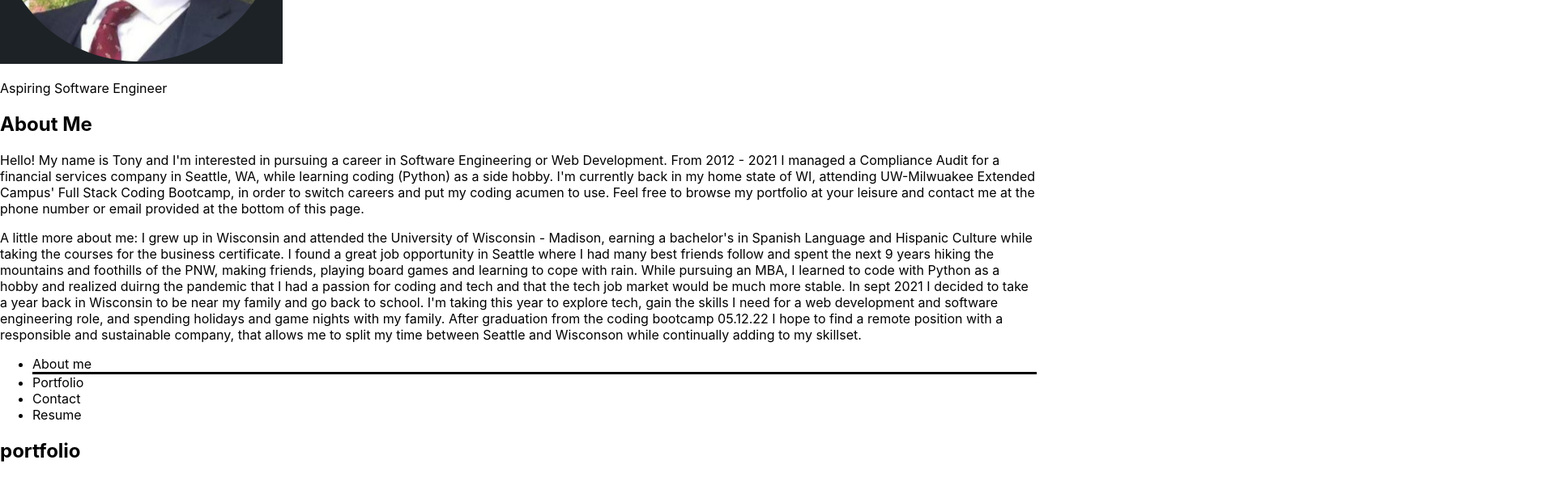
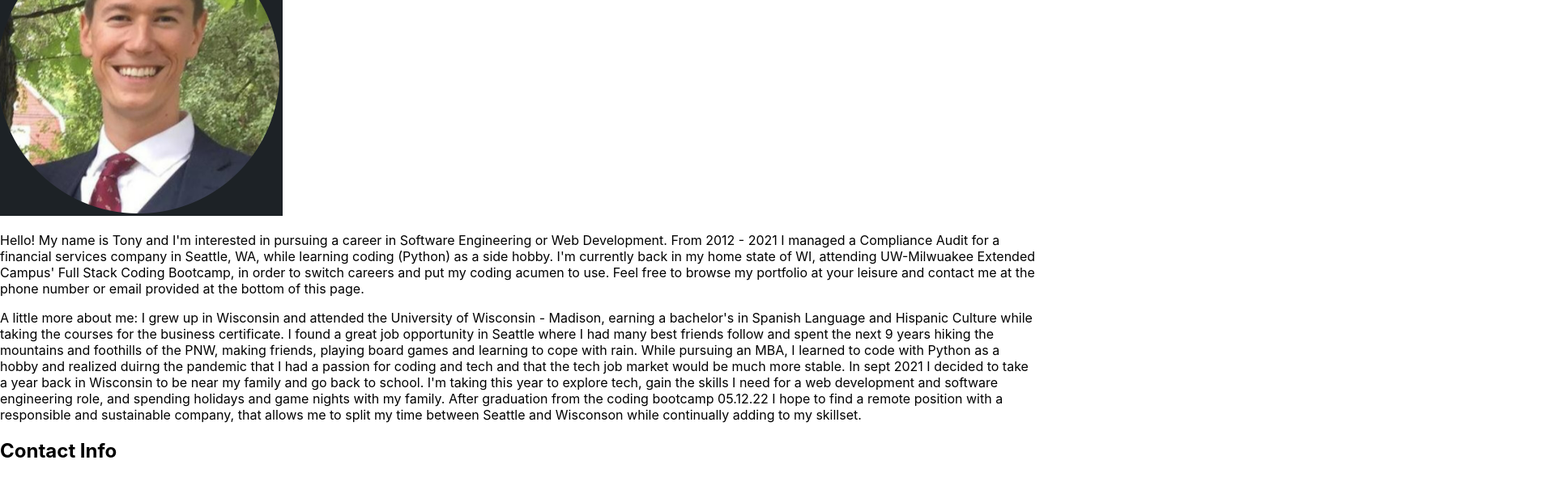
Before and after one commit to alinz07/t-linz-web-engineer, a React (Create React App) app: page / in a window 1280 px wide. Shown: the part 360-950 px from the top of the page at 81% size, 1920 px wide, since content can reach past the window. Built offline with nearby package versions, Linux system fonts and the light colour scheme.

Commit message:
add about component and conditionally render components  based on nav menu selection

```diff
--- a/src/App.js
+++ b/src/App.js
@@ -1,9 +1,9 @@
 import React, { useState } from "react";
 import Header from "./components/Header";
-import Nav from "./components/Nav";
+import About from "./components/About";
+import Footer from "./components/Footer";
 import Project from "./components/Project";
-// import Footer from "./components/Footer";
-import ContactForm from "./components/Contact";
+import Contact from "./components/Contact";
 
 function App() {
     const [contactSelected, setContactSelected] = useState(false);
@@ -17,16 +17,18 @@ function App() {
 
     return (
         <div>
-            <Header></Header>
-            <Nav
+            <Header
                 navOptions={navOptions}
                 setCurrentNav={setCurrentNav}
                 currentNav={currentNav}
                 contactSelected={contactSelected}
                 setContactSelected={setContactSelected}
-            ></Nav>
-            <Project></Project>
-            <ContactForm></ContactForm>
+            ></Header>
+            {currentNav.name === "About me" && <About></About>}
+            {currentNav.name === "Portfolio" && <Project></Project>}
+            {currentNav.name === "Contact" && <Contact></Contact>}
+            {currentNav.name === "Resume" && <p>resume</p>}
+            <Footer></Footer>
         </div>
     );
 }
--- /dev/null
+++ b/src/components/About/index.js
@@ -0,0 +1,55 @@
+import React from "react";
+
+function About() {
+    return (
+        <section className="body-section" id="about-me">
+            <h2 className="section-title">About Me</h2>
+
+            <img
+                src={require("../../assets/Profile Picture.PNG")}
+                alt="me, Tony Linz"
+                key="profile-picture"
+            />
+
+            <div>
+                <p>
+                    Hello! My name is Tony and I'm interested in pursuing a
+                    career in Software Engineering or Web Development. From 2012
+                    - 2021 I managed a Compliance Audit for a financial services
+                    company in Seattle, WA, while learning coding (Python) as a
+                    side hobby. I'm currently back in my home state of WI,
+                    attending UW-Milwuakee Extended Campus' Full Stack Coding
+                    Bootcamp, in order to switch careers and put my coding
+                    acumen to use. Feel free to browse my portfolio at your
+                    leisure and contact me at the phone number or email provided
+                    at the bottom of this page.
+                </p>
+
+                <p>
+                    A little more about me: I grew up in Wisconsin and attended
+                    the University of Wisconsin - Madison, earning a bachelor's
+                    in Spanish Language and Hispanic Culture while taking the
+                    courses for the business certificate. I found a great job
+                    opportunity in Seattle where I had many best friends follow
+                    and spent the next 9 years hiking the mountains and
+                    foothills of the PNW, making friends, playing board games
+                    and learning to cope with rain. While pursuing an MBA, I
+                    learned to code with Python as a hobby and realized duirng
+                    the pandemic that I had a passion for coding and tech and
+                    that the tech job market would be much more stable. In sept
+                    2021 I decided to take a year back in Wisconsin to be near
+                    my family and go back to school. I'm taking this year to
+                    explore tech, gain the skills I need for a web development
+                    and software engineering role, and spending holidays and
+                    game nights with my family. After graduation from the coding
+                    bootcamp 05.12.22 I hope to find a remote position with a
+                    responsible and sustainable company, that allows me to split
+                    my time between Seattle and Wisconson while continually
+                    adding to my skillset.
+                </p>
+            </div>
+        </section>
+    );
+}
+
+export default About;
--- a/src/components/Contact/index.js
+++ b/src/components/Contact/index.js
@@ -1,19 +1,7 @@
 import React from "react";
 
 function Contact() {
-    return (
-        <section className="body-section" id="contact-info">
-            <h2 className="section-title">Contact Info</h2>
-
-            <div>
-                <a>262.305.4411</a>
-
-                <a href="mailto:tonyllinz@gmail.com">tonyllinz@gmail.com</a>
-
-                <a href="https://github.com/alinz07">Anthony Linz Github</a>
-            </div>
-        </section>
-    );
+    return <div>contact modal</div>;
 }
 
 export default Contact;
--- a/src/components/Footer/index.js
+++ b/src/components/Footer/index.js
@@ -0,0 +1,23 @@
+import React from "react";
+import Contact from "../Contact";
+
+function Footer() {
+    return (
+        <footer>
+            {/* save space for a tree animation/picture */}
+            <section className="body-section" id="contact-info">
+                <h2 className="section-title">Contact Info</h2>
+
+                <div>
+                    <a>262.305.4411</a>
+
+                    <a href="mailto:tonyllinz@gmail.com">tonyllinz@gmail.com</a>
+
+                    <a href="https://github.com/alinz07">Anthony Linz Github</a>
+                </div>
+            </section>
+        </footer>
+    );
+}
+
+export default Footer;
--- a/src/components/Header/index.js
+++ b/src/components/Header/index.js
@@ -1,62 +1,34 @@
 import React from "react";
 import Nav from "../Nav";
 
-function Header() {
+function Header(props) {
+    const {
+        navOptions = [],
+        setCurrentNav,
+        currentNav,
+        contactSelected,
+        setContactSelected,
+    } = props;
+
     return (
         <header>
             <h1>
                 <a>Anthony Linz</a>
             </h1>
+            <Nav
+                navOptions={navOptions}
+                setCurrentNav={setCurrentNav}
+                currentNav={currentNav}
+                contactSelected={contactSelected}
+                setContactSelected={setContactSelected}
+            ></Nav>
             <section className="hero">
-                <img
-                    src={require("../../assets/Profile Picture.PNG")}
-                    alt="me, Tony Linz"
-                    key="hero"
-                />
+                {/* <img
+                    src={require("../../assets/hero.jpg")}
+                    alt="office with plants"
+                    key="hero-img"
+                /> */}
                 <p>Aspiring Software Engineer</p>
-            </section>
-            <section className="body-section" id="about-me">
-                <h2 className="section-title">About Me</h2>
-
-                <div>
-                    <p>
-                        Hello! My name is Tony and I'm interested in pursuing a
-                        career in Software Engineering or Web Development. From
-                        2012 - 2021 I managed a Compliance Audit for a financial
-                        services company in Seattle, WA, while learning coding
-                        (Python) as a side hobby. I'm currently back in my home
-                        state of WI, attending UW-Milwuakee Extended Campus'
-                        Full Stack Coding Bootcamp, in order to switch careers
-                        and put my coding acumen to use. Feel free to browse my
-                        portfolio at your leisure and contact me at the phone
-                        number or email provided at the bottom of this page.
-                    </p>
-
-                    <p>
-                        A little more about me: I grew up in Wisconsin and
-                        attended the University of Wisconsin - Madison, earning
-                        a bachelor's in Spanish Language and Hispanic Culture
-                        while taking the courses for the business certificate. I
-                        found a great job opportunity in Seattle where I had
-                        many best friends follow and spent the next 9 years
-                        hiking the mountains and foothills of the PNW, making
-                        friends, playing board games and learning to cope with
-                        rain. While pursuing an MBA, I learned to code with
-                        Python as a hobby and realized duirng the pandemic that
-                        I had a passion for coding and tech and that the tech
-                        job market would be much more stable. In sept 2021 I
-                        decided to take a year back in Wisconsin to be near my
-                        family and go back to school. I'm taking this year to
-                        explore tech, gain the skills I need for a web
-                        development and software engineering role, and spending
-                        holidays and game nights with my family. After
-                        graduation from the coding bootcamp 05.12.22 I hope to
-                        find a remote position with a responsible and
-                        sustainable company, that allows me to split my time
-                        between Seattle and Wisconson while continually adding
-                        to my skillset.
-                    </p>
-                </div>
             </section>
         </header>
     );
--- a/src/components/Nav/index.js
+++ b/src/components/Nav/index.js
@@ -1,4 +1,6 @@
 import React from "react";
+import Project from "../Project";
+import Contact from "../Contact";
 
 function Nav(props) {
     const {
--- a/src/components/Project/index.js
+++ b/src/components/Project/index.js
@@ -32,7 +32,7 @@ function Project() {
                             <a href="https://alinz07.github.io/run-buddy/">
                                 <img
                                     className="project-img"
-                                    src={require("../../assets/hero-bg.jpg")}
+                                    src={require("../../assets/run-buddy.jpg")}
                                     alt="Linked Run Buddy home page hero image of person tying shoe"
                                 />
                             </a>
```
Also changed, not shown: src/assets/run-buddy.jpg (renamed from src/assets/hero-bg.jpg), 1 other file (tests, documents, lock files or other folders).
